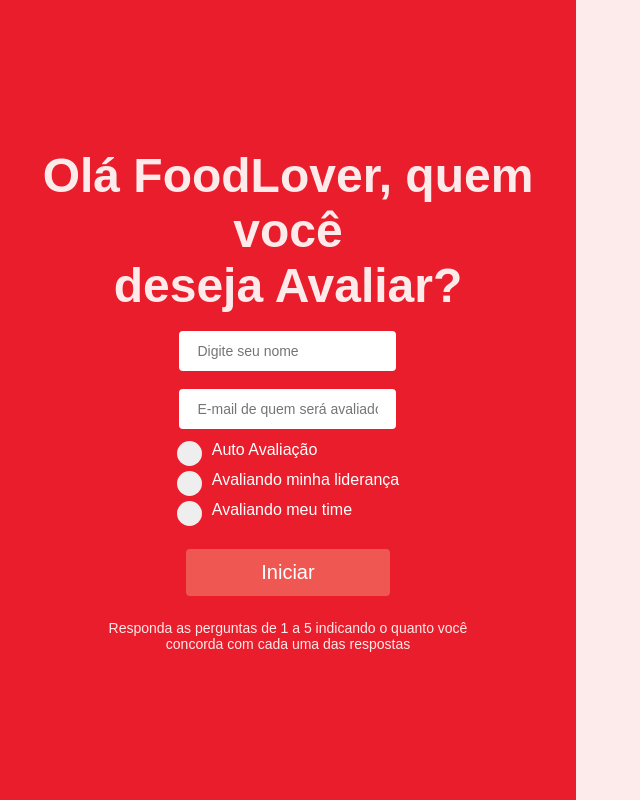
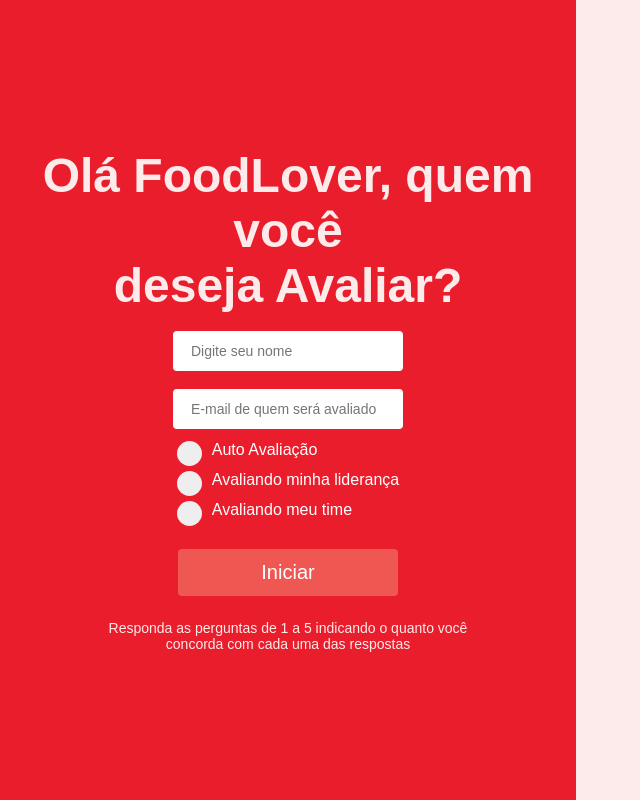
Before and after one commit to lucas-urquiza/Feedback_Ifood, a React (Create React App) app: page / in a window 1280 px wide. Shown: the whole page, without its empty margins (0-640 px from the left). Built offline with nearby package versions, Linux system fonts and the light colour scheme; a web font is replaced by a local one.

Commit message:
corrige largura do input

```diff
--- a/src/index.css
+++ b/src/index.css
@@ -133,6 +133,7 @@
 }
 
 .inputName {
+  width: 230px;
   border-radius: 4px;
   border: none;
   outline: none;
@@ -143,13 +144,14 @@
 }
 
 .form {
+  width: 100%;
   display: flex;
   justify-content: center;
   align-items: center;
   flex-direction: column;
 }
 
-.form::placeholder {}
+
 
 .startButton {
   background-color: #ef5753;
```
